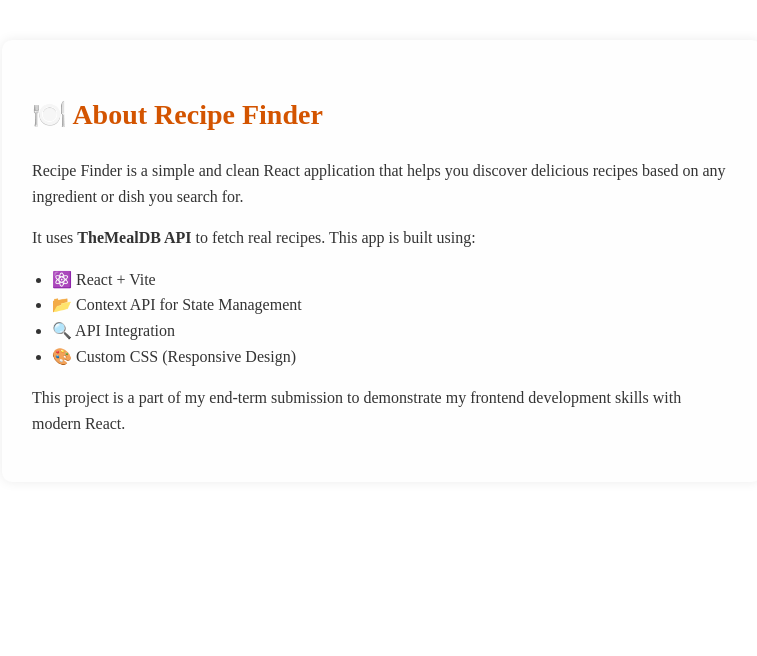
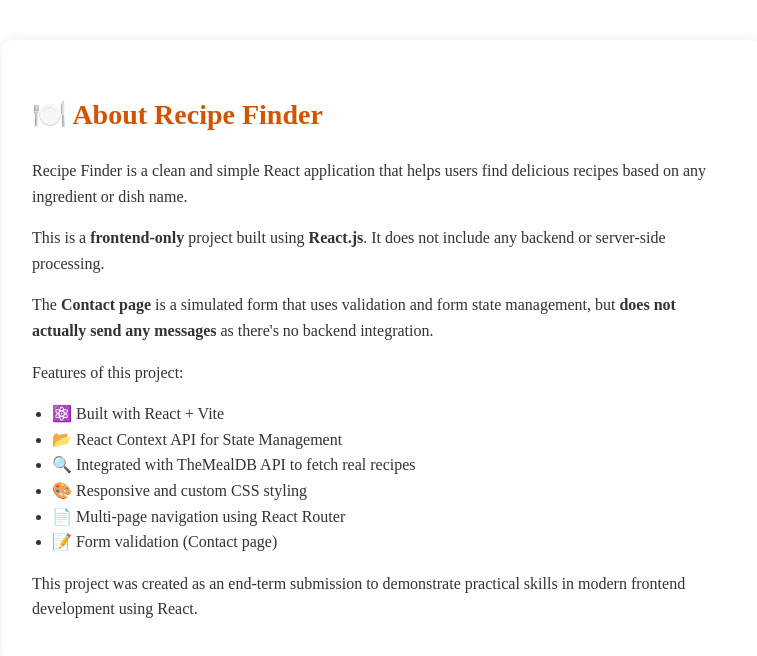
Before and after one commit to NamanKajla/Tasty-Bites, a React (Vite) app: page /about in a window 1280 px wide. Shown: the top 656 px of the page, without its empty margins (258-1015 px from the left). Built offline with nearby package versions, Linux system fonts and the light colour scheme.

Commit message:
update About.jsx

```diff
--- a/src/pages/About.jsx
+++ b/src/pages/About.jsx
@@ -5,19 +5,27 @@
     <div className="about-container">
       <h2>🍽️ About Recipe Finder</h2>
       <p>
-        Recipe Finder is a simple and clean React application that helps you discover delicious recipes based on any ingredient or dish you search for.
+        Recipe Finder is a clean and simple React application that helps users find delicious recipes based on any ingredient or dish name.
       </p>
       <p>
-        It uses <strong>TheMealDB API</strong> to fetch real recipes. This app is built using:
+        This is a <strong>frontend-only</strong> project built using <strong>React.js</strong>. It does not include any backend or server-side processing.
+      </p>
+      <p>
+        The <strong>Contact page</strong> is a simulated form that uses validation and form state management, but <strong>does not actually send any messages</strong> as there's no backend integration.
+      </p>
+      <p>
+        Features of this project:
       </p>
       <ul>
-        <li>⚛️ React + Vite</li>
-        <li>📂 Context API for State Management</li>
-        <li>🔍 API Integration</li>
-        <li>🎨 Custom CSS (Responsive Design)</li>
+        <li>⚛️ Built with React + Vite</li>
+        <li>📂 React Context API for State Management</li>
+        <li>🔍 Integrated with TheMealDB API to fetch real recipes</li>
+        <li>🎨 Responsive and custom CSS styling</li>
+        <li>📄 Multi-page navigation using React Router</li>
+        <li>📝 Form validation (Contact page)</li>
       </ul>
       <p>
-        This project is a part of my end-term submission to demonstrate my frontend development skills with modern React.
+        This project was created as an end-term submission to demonstrate practical skills in modern frontend development using React.
       </p>
     </div>
   );
```
